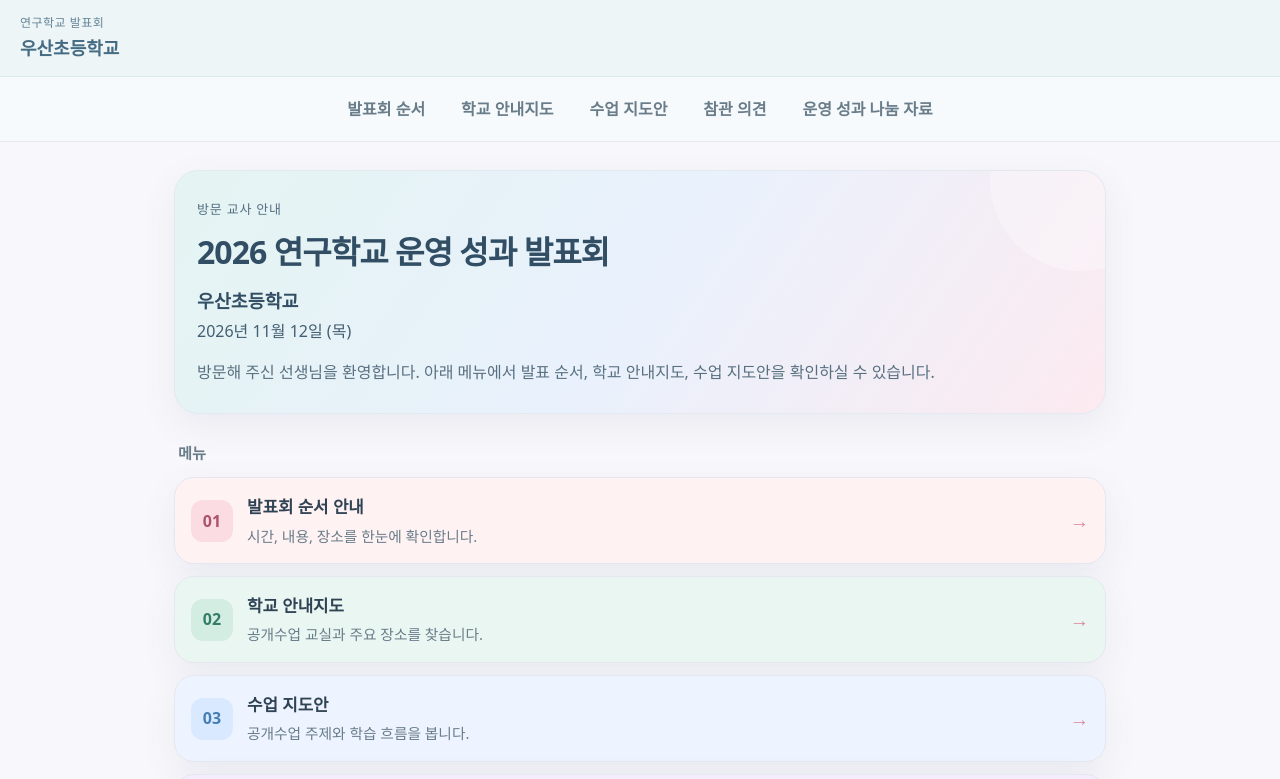
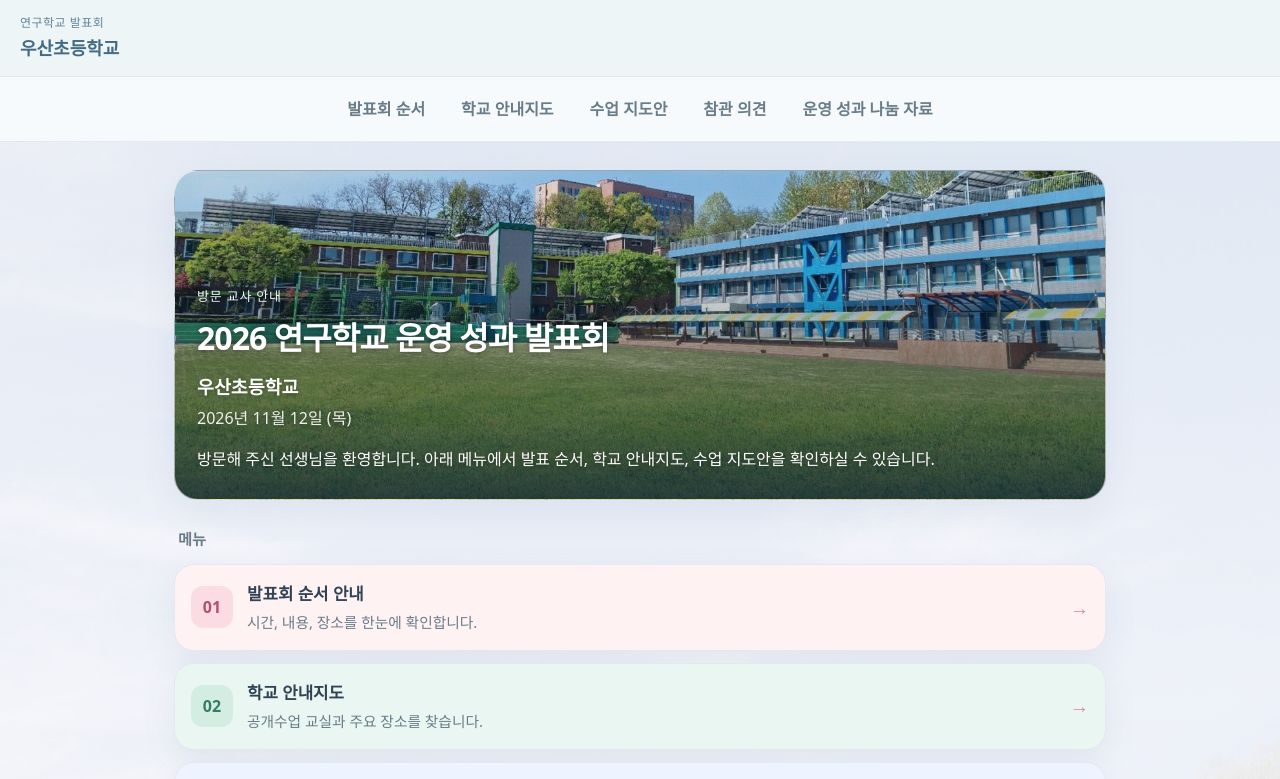
Before and after one commit to saver8509-max/research-school, a React (Vite) app: page / in a window 1280 px wide. Shown: the top 779 px of the page. Built offline with nearby package versions, Linux system fonts and the light colour scheme.

Commit message:
배경 교체

```diff
--- a/src/index.css
+++ b/src/index.css
@@ -671,3 +671,33 @@ textarea {
   .map-toolbar-label { flex-basis: 100%; }
   .map-toolbar { justify-content: center; }
 }
+
+
+/* 2026 발표회: 우산초 학교 전경 사진 배경 */
+body {
+  background-color: #f8f7fb;
+  background-image: linear-gradient(rgba(248,247,251,.89), rgba(248,247,251,.91)), url('/research-school/school-campus.jpg');
+  background-size: cover;
+  background-position: center 68%;
+  background-attachment: fixed;
+}
+.hero-card {
+  min-height: 330px;
+  display: flex;
+  flex-direction: column;
+  justify-content: flex-end;
+  background-image: linear-gradient(180deg, rgba(17,44,62,.05) 0%, rgba(20,48,64,.16) 32%, rgba(15,39,57,.85) 100%), url('/research-school/school-campus.jpg');
+  background-position: center 66%;
+  background-size: cover;
+  color: #fff;
+  border-color: rgba(255,255,255,.55);
+  text-shadow: 0 1px 5px rgba(0,0,0,.36);
+}
+.hero-card .welcome, .hero-card .date, .hero-card .school { color: #fff; }
+.hero-card .eyebrow { color: #e8f6ff; opacity: 1; }
+.hero-card::after { display: none; }
+.page-header { padding: 12px 16px; border-radius: 16px; background: rgba(255,255,255,.87); }
+@media (max-width: 640px) {
+  body { background-attachment: scroll; background-position: center center; }
+  .hero-card { min-height: 355px; background-position: center 68%; }
+}
```
Also changed, not shown: public/school-campus.jpg (added).
